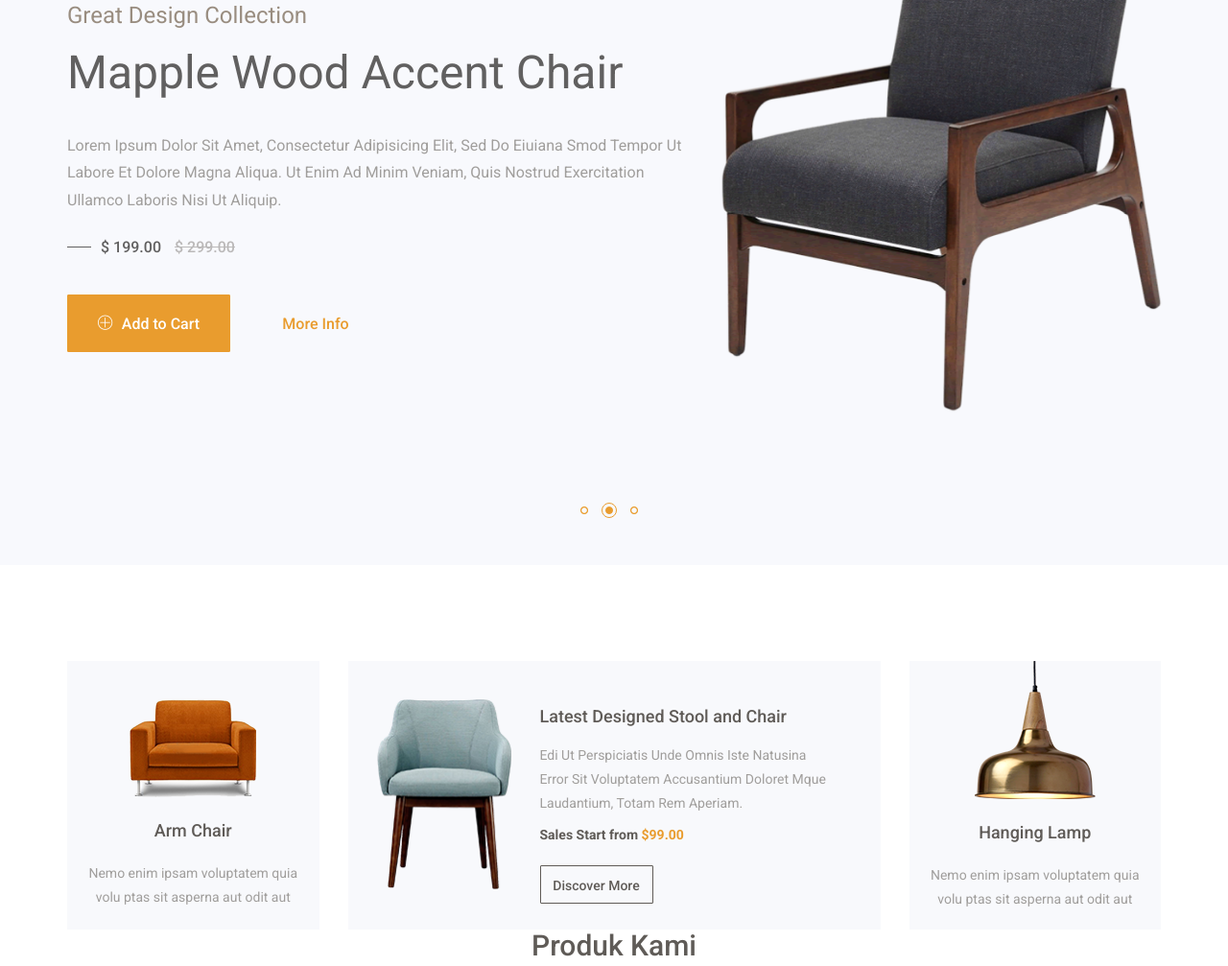
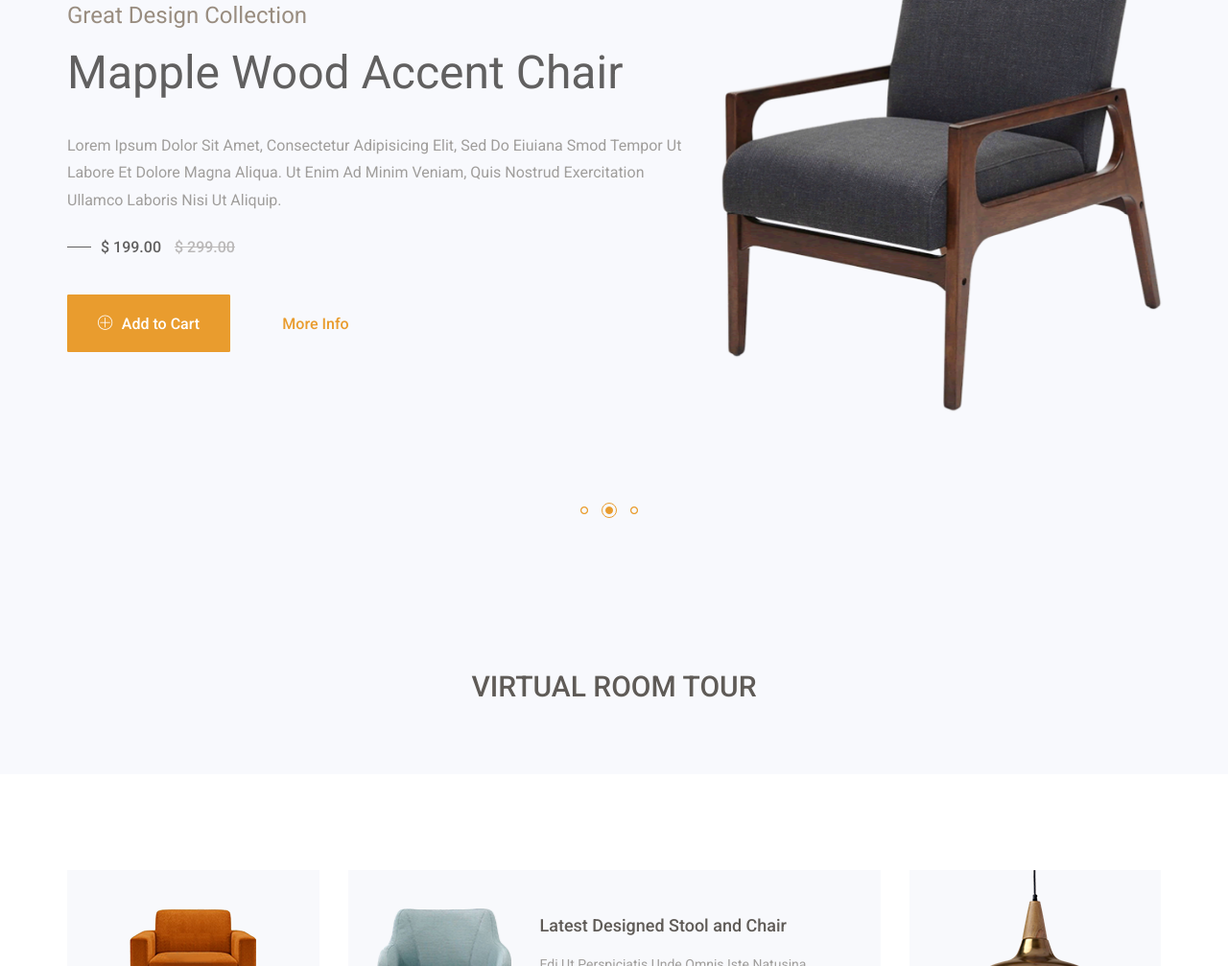
Before and after one commit to ervandha/ervandha.github.io, a plain HTML site: page index.html in a window 1280 px wide. Shown: the part 218-1225 px from the top of the page at 96% size. Drawn offline with nearby package versions, Linux system fonts and the light colour scheme.

Commit message:
Update index.html

```diff
--- a/index.html
+++ b/index.html
@@ -205,6 +205,13 @@
 				</div><!-- /.carousel-inner-->
 
 			</div><!--/#header-carousel-->
+
+			<section id="feature" class="feature">
+			<div class="container">
+				<div class="section-header">
+					<h2>VIRTUAL ROOM TOUR</h2>
+				</div><!--/.section-header-->
+				<div class="feature-content">
 
 			<div id="ysDN6NCjzco"><script type="text/javascript" async data-short="ysDN6NCjzco" data-path="tours" width="100%" height="500px" src="https://app.cloudpano.com/public/shareScript.js"></script></div>
 
```
